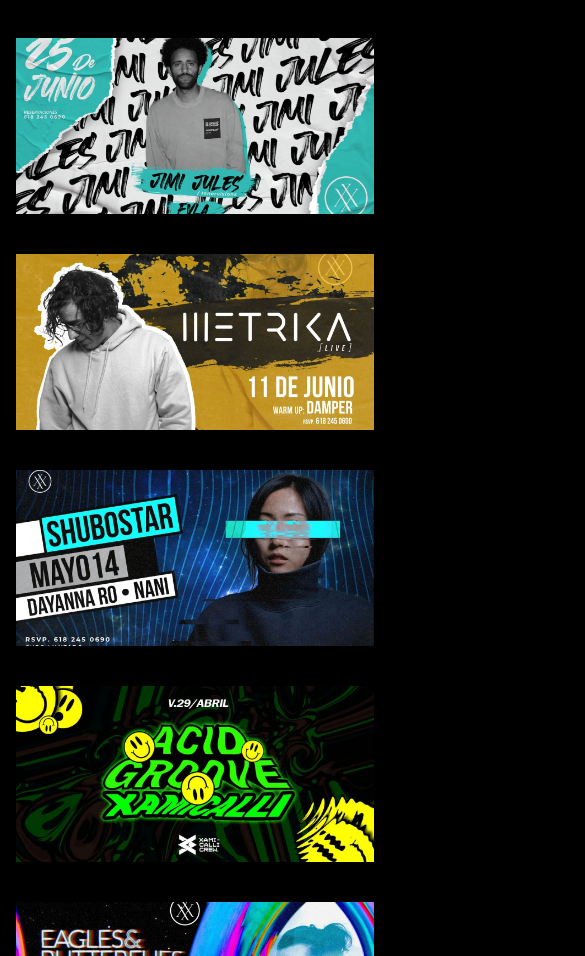
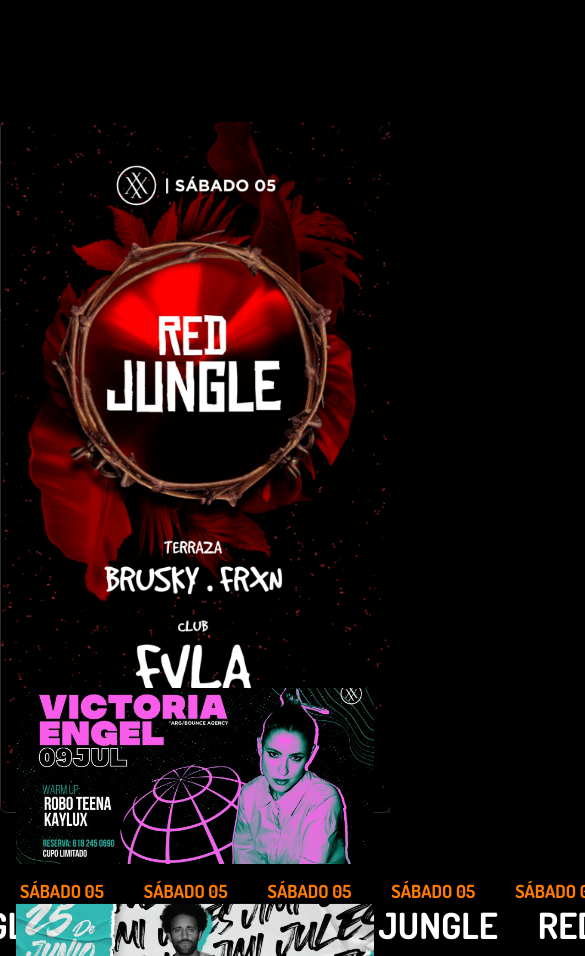
Before and after one commit to RickSandov/xami, a Next.js app: page / in a window 390 px wide. Shown: the part 1044-2000 px from the top of the page, 585 px wide, since content can reach past the window. Built offline with nearby package versions, Linux system fonts and the light colour scheme.

Commit message:
Next event

```diff
--- a/src/app/globals.css
+++ b/src/app/globals.css
@@ -59,9 +59,9 @@
     box-shadow: 0 0 2px rgba(255, 255, 255, 0.5);
   }
 
-  .particle {
-    box-shadow: 0 0 4px 4px rgb(213, 145, 0)
-  }
+  /* .particle {
+    box-shadow: 0 0 4px 4px #ff7b00;
+  } */
 
 
 /* @keyframes move-background {
--- a/src/app/page.tsx
+++ b/src/app/page.tsx
@@ -9,6 +9,7 @@
 import { Navbar } from '@/components/Navbar'
 import { Logo } from '@/components/svg'
 import Lenis from '@studio-freight/lenis'
+import { NextEvent } from '@/components/sections/NextEvent'
 
 
 gsap.registerPlugin(ScrollTrigger);
@@ -33,12 +34,19 @@
     gsap.ticker.add(ticker);
     gsap.ticker.lagSmoothing(0);
 
+    return () => {
+
+    };
+  }, [])
+
+  useLayoutEffect(() => {
     // particles background
     let width = 0, height = 0;
 
     if (backgroundRef.current) {
       const particleCount = 100;
       const container = backgroundRef.current;
+      container.innerHTML = '';
 
       width = container.offsetWidth;
       height = container.offsetHeight;
@@ -46,6 +54,7 @@
       for (let i = 0; i < particleCount; i++) {
         const particle = document.createElement('span');
         'absolute w-2 h-2 bg-white rounded-full'.split(' ').forEach((className) => particle.classList.add(className));
+        // 'absolute w-2 h-2 bg-[#ff6a00] rounded-full'.split(' ').forEach((className) => particle.classList.add(className));
         container.appendChild(particle);
         gsap.set(particle, {
           x: gsap.utils.random(0, width),
@@ -77,7 +86,7 @@
     return () => {
 
     }
-  }, [])
+  }, [window.innerWidth, window.innerHeight])
 
 
   return (
@@ -86,6 +95,7 @@
       <LogoIllustration radius={150} numLines={450} />
       <Navbar />
       <Hero />
+      <NextEvent />
       <Events />
       <div ref={backgroundRef} className='fixed inset-0 bg-black -z-50'>
       </div>
--- a/src/components/sections/Events.tsx
+++ b/src/components/sections/Events.tsx
@@ -1,8 +1,9 @@
-
+'use client'
 
 import { events } from '@/events'
+import { gsap } from 'gsap'
 import Image from 'next/image'
-import React from 'react'
+import React, { useLayoutEffect, useRef } from 'react'
 import { Tilt } from 'react-tilt'
 
 const defaultOptions = {
@@ -19,13 +20,58 @@
 }
 
 const Events = () => {
+    // const eventsRef = useRef<HTMLUListElement | null>(null)
+
+    useLayoutEffect(() => {
+
+        // let observer = new IntersectionObserver((entries, self) => {
+        //     let targets = entries.map((entry) => {
+        //         if (entry.isIntersecting) {
+        //             self.unobserve(entry.target);
+        //             return entry.target;
+        //         }
+        //     })
+
+        //     gsap.to(targets, {
+        //         opacity: 1,
+        //         y: 20
+        //     })
+        // })
+
+        // let targets = document.querySelectorAll('.img')
+        // targets.forEach((target) => {
+        //     observer.observe(target);
+        // })
+
+
+        // const tl = gsap.timeline({
+        //     scrollTrigger: {
+        //         trigger: '.img',
+        //         scrub: true
+        //         // markers: true
+        //     }
+        // })
+        //     .from('.img', {
+        //         stagger: .2,
+        //         x: '100%'
+        //     })
+        // .to('.img', {
+        //     stagger: .2,
+        //     y: -700
+        // })
+
+
+        return () => {
+
+        };
+    }, [])
 
     return (
         <section className='inset-0 p-4 py-16 overflow-y-scroll' >
             <ul className='grid grid-cols-auto-fill gap-10'>
                 {
                     events.map((event, index) => (
-                        <Tilt options={defaultOptions} className='text-red-500 h-44 relative' key={index} >
+                        <Tilt className='text-red-500 h-44 relative img' key={index} >
                             <Image className='object-cover' fill src={event.image} alt={event.title} />
                         </Tilt>
                     ))
--- a/src/components/sections/Hero.tsx
+++ b/src/components/sections/Hero.tsx
@@ -115,9 +115,28 @@
 import { gsap } from 'gsap';
 
 export const Hero = () => {
+
+    const nextEventRef = useRef<HTMLDivElement | null>(null);
+
+    // useLayoutEffect(() => {
+    //     const tl = gsap.timeline({
+    //         scrollTrigger: {
+    //             trigger: nextEventRef.current,
+    //             start: 'top bottom-=200',
+    //             end: 'bottom+=100 center',
+    //             scrub: true,
+    //             // markers: true
+    //         }
+    //     })
+
+    //     tl.to(nextEventRef.current, {
+    //         y: 300
+    //     })
+    // })
+
     return (
-        <header className='relative min-h-[95vh] flex justify-center items-center'>
-            <div className='absolute bottom-0 text-white flex flex-col items-center justify-between gap-2 mb-3' >
+        <header className='min-h-[95vh] flex justify-center items-end z-10'>
+            <div ref={nextEventRef} className=' w-full text-white flex flex-col items-center justify-between gap-2 mb-3' >
                 <div className='h-8 w-8'>
                     {/* <LogoWhite /> */}
                     <Logo color='fill-white' />
--- /dev/null
+++ b/src/components/sections/NextEvent.tsx
@@ -0,0 +1,111 @@
+'use client'
+import { gsap } from 'gsap';
+import React, { useLayoutEffect, useRef } from 'react'
+
+// will receive props
+
+const event = {
+    img: '/redjungle.png',
+    title: 'Red Jungle',
+    date: 'sábado 05'
+}
+export const NextEvent = () => {
+
+    const imgRef = useRef<HTMLImageElement | null>(null);
+
+    useLayoutEffect(() => {
+
+        const imageTl = gsap.timeline({
+            scrollTrigger: {
+                trigger: imgRef.current,
+                start: 'top-=100 bottom+=200',
+                end: 'top center+=20%',
+                scrub: true,
+                // markers: true
+            }
+        })
+
+        imageTl.fromTo(imgRef.current, {
+            y: 300,
+        },
+            {
+                y: -300,
+            })
+
+
+    }, [])
+
+    return (
+        <section ref={imgRef} className='w-full h-[95vh] flex flex-col justify-between items-center mt-16 relative gap-16' >
+            <img className='max-h-full z-20' src={event.img} alt="" />
+            <EventInfo />
+        </section >
+    )
+}
+
+
+const EventInfo = () => {
+
+    const dateRef = useRef<HTMLParagraphElement | null>(null);
+    const titleRef = useRef<HTMLParagraphElement | null>(null);
+
+
+    useLayoutEffect(() => {
+
+        const titleTl = gsap.timeline();
+        const dateTl = gsap.timeline();
+
+        titleTl.fromTo(titleRef.current, {
+            x: '-100%'
+        }, {
+            x: 0
+        });
+
+        dateTl.to(dateRef.current, {
+            x: '-100%'
+        });
+
+        const masterTl = gsap.timeline({
+            scrollTrigger: {
+                trigger: dateRef.current,
+                start: 'top-=1200 center',
+                end: 'bottom top-=1500',
+                scrub: true,
+                // markers: true
+            }
+        });
+
+        masterTl.add(titleTl, 0);
+        masterTl.add(dateTl, 0);
+        return () => {
+
+        };
+    }, [])
+
+    return (
+        <div className='text-white w-full uppercase font-bold whitespace-nowrap' >
+            <p ref={dateRef} className='block p-0 m-0 text-lg relative text-[#ff7b00]'>
+                {
+                    Array.from({ length: 20 }).map((_, i) => {
+                        return (
+                            <span key={i} className='mx-5'>
+                                {`${event.date}`}
+                            </span>
+                        )
+                    })
+                }
+            </p>
+            <p ref={titleRef} className='block p-0 m-0 text-4xl'>
+                {
+                    Array.from({ length: 20 }).map((_, i) => {
+                        return (
+                            <span key={i} className='mx-5'>
+                                {`${event.title}`}
+                            </span>
+                        )
+                    })
+                }
+            </p>
+        </div >
+    )
+}
```
